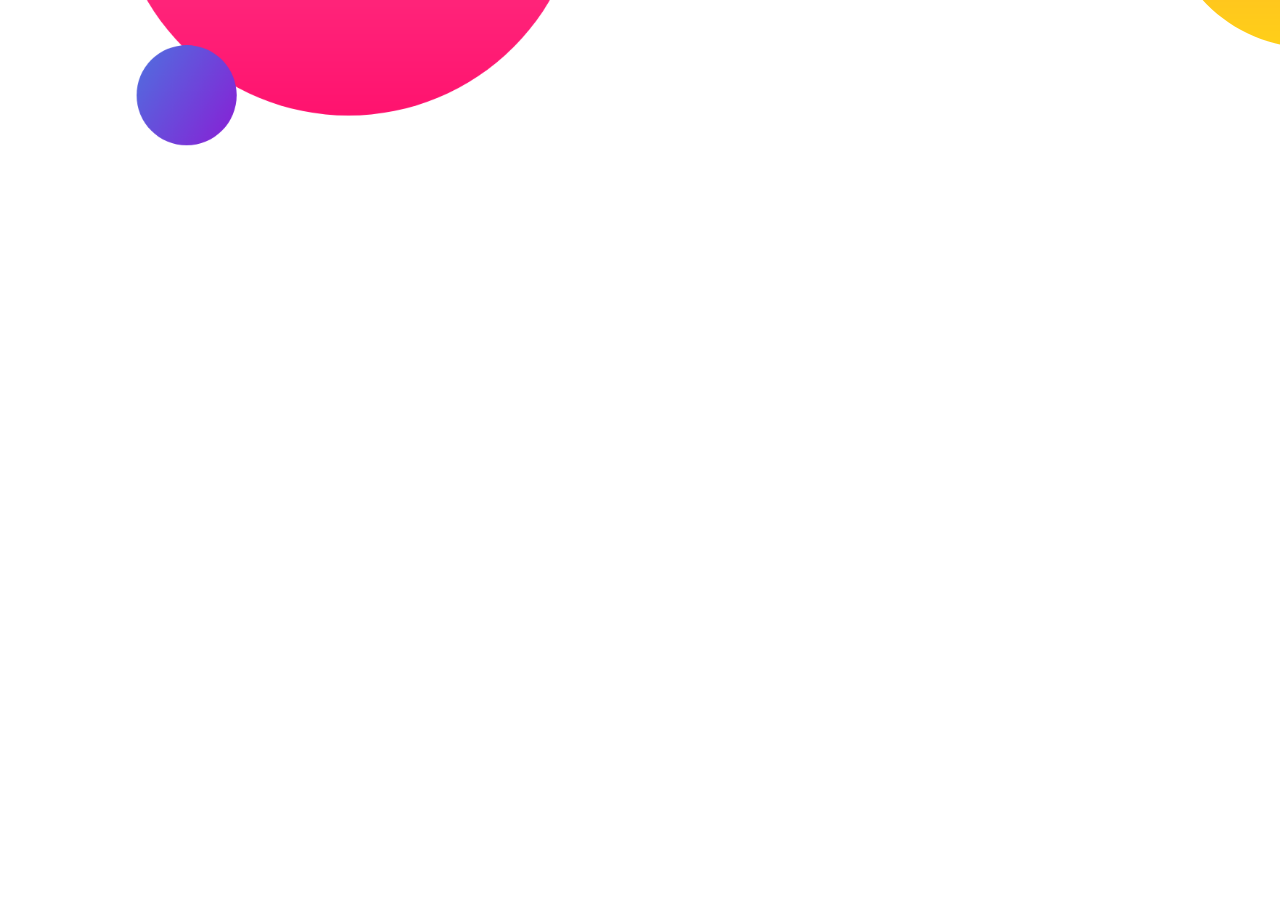
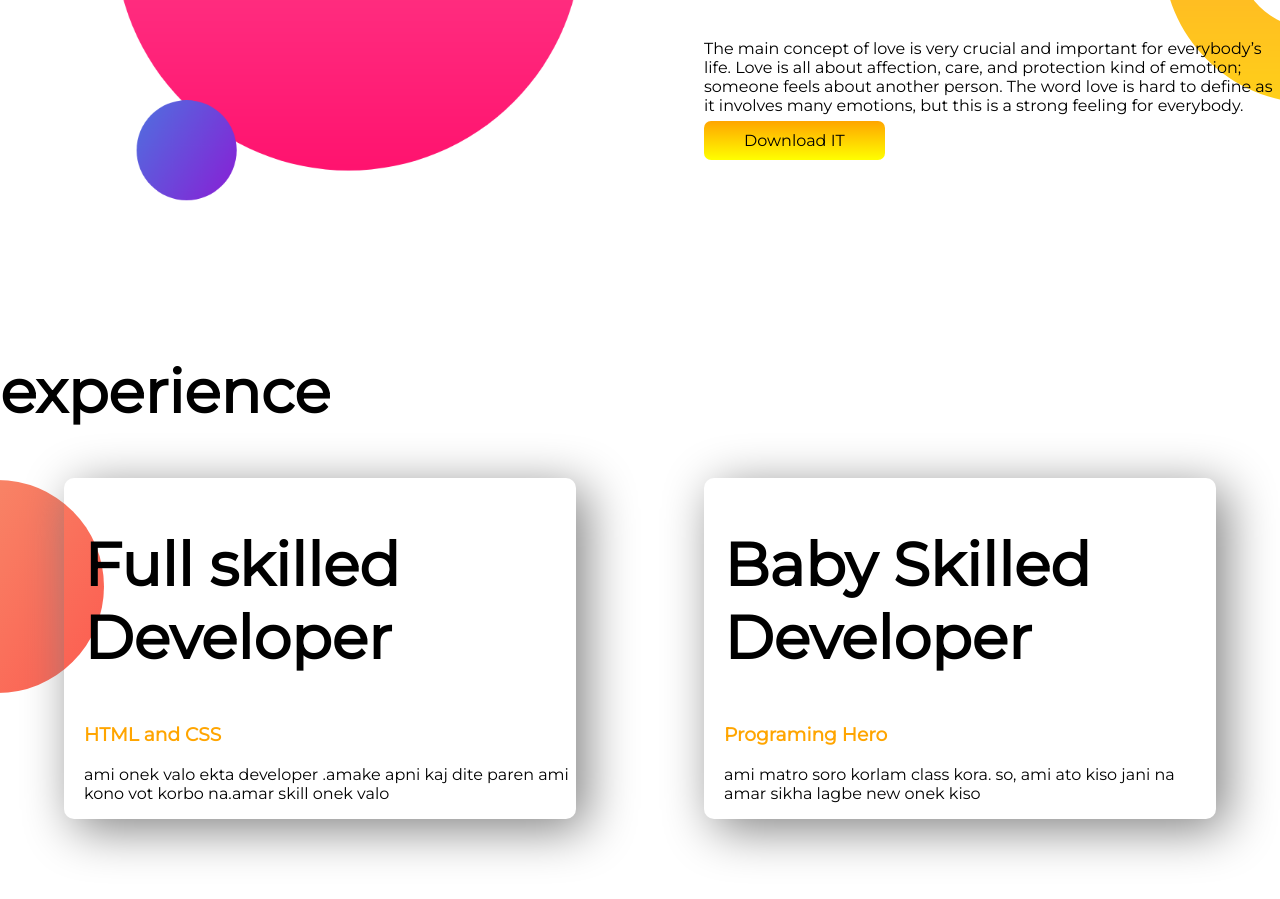
Before and after one commit to pabondas/my-first-portfolio-site, a plain HTML site: page index.html in a window 1280 px wide. Shown: the part 1021-1920 px from the top of the page. Before the commit the page ends 1321 px from the top, so only its background shows below. Drawn offline with Linux system fonts and the light colour scheme.

Commit message:
somthing added

```diff
--- a/index.html
+++ b/index.html
@@ -11,7 +11,7 @@
     <link rel="stylesheet" href="style.css">
 </head>
 <body>
-<section class="top-banner">
+<section class="top-banner flexible-container">
     <div class="half-width">
         <h1>Welcome To</h1>
         <h1><span class="bulecolor">Pabon Das</span> World</h1>
@@ -25,7 +25,7 @@
     </div>
 
 </section>
-<section class="dream-bigger">
+<section class="dream-bigger flexible-container">
     <div class="half-width">
         <img src="images/my-bg2.png" alt="">
     </div>
@@ -34,9 +34,24 @@
         <h2>Become a web developer</h2>
         <p>The main concept of love is very crucial and important for everybody’s life. Love is all about affection, care, and protection kind of emotion; someone feels about another person. The word love is hard to define as it involves many emotions, but this is a strong feeling for everybody.</p>
         <a class="link-button" target="_blank" href="">Download IT</a>
-
     </div>
 </section>
 
+<section class="experience-area">
+    <h1>experience</h1>
+    <div class="flexible-container">
+        <div class="experience-item">
+            <h1>Full skilled Developer</h1>
+            <h3 class="bulecolor">HTML and CSS</h3>
+            <p>ami onek valo ekta developer .amake apni kaj dite paren ami kono vot korbo na.amar skill onek valo</p>
+        </div>
+        <div class="experience-item">
+            <h1>Baby Skilled Developer</h1>
+            <h3 class="bulecolor">Programing Hero</h3>
+            <p>ami matro soro korlam class kora. so, ami ato kiso jani na amar sikha lagbe new onek kiso</p>
+        </div>
+    </div>
+</section>
 </body>
+
 </html>
--- a/style.css
+++ b/style.css
@@ -5,16 +5,20 @@ body{
 h1{
     font-size: 60px;
 }
+h2{
+    font-size: 50px;
+}
 .bulecolor{
     color: orange;
 }
-section{
+.flexible-container{
     display: flex;
     margin-bottom: 150px;
 }
 .half-width{
     width: 50%;
     padding-left: 5%;
+
 }
 .half-width img{
     width: 90%;
@@ -35,3 +39,16 @@ section{
     background-repeat: no-repeat;
     background-position: right;
 }
+.experience-area{
+    background-image: url(images/exp-bg.png);
+    background-repeat: no-repeat;
+    background-position: left;
+}
+.experience-item{
+    width: 40%;
+    margin-left: 5%;
+    margin-right: 5%;
+    padding-left: 20px;
+    border-radius: 10px;
+    box-shadow: 10px 10px 50px grey;
+}
```
